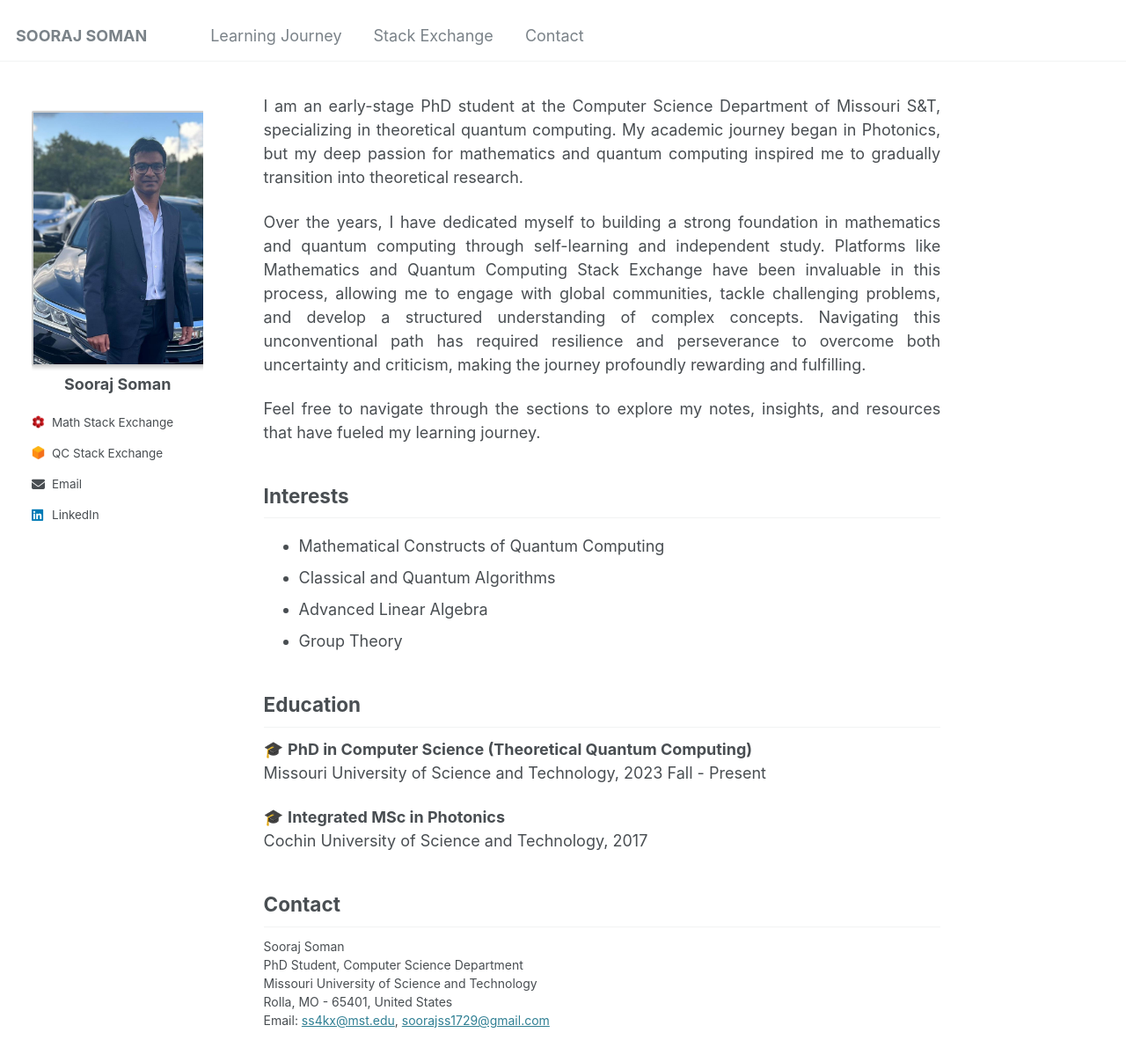
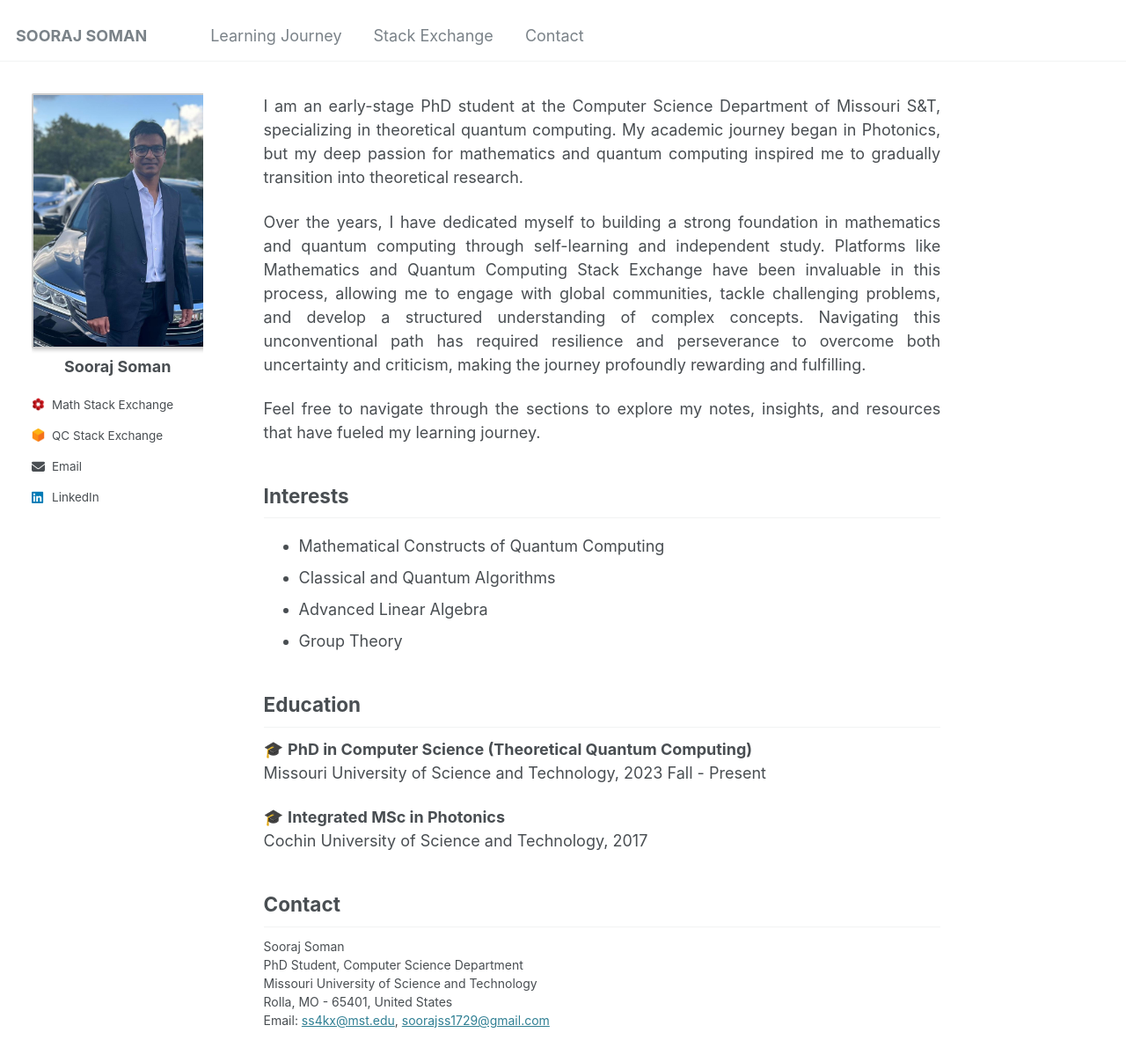
Before and after one commit to soorajss1729/soorajss1729.github.io, a Jekyll site: the page built from _pages/about.md, in a window 1280 px wide and 1400 px high. Shown: the top 1207 px of the window at 88% size. Built offline with Jekyll 4.4.1, drawn with Linux system fonts in a browser that asks for light colours.

Commit message:
Update _sidebar.scss

```diff
--- a/_sass/_sidebar.scss
+++ b/_sass/_sidebar.scss
@@ -81,7 +81,7 @@
   width: 260px; /* Set the desired width */
   height: 290px; /* Set the desired height */
   border-radius: 8px; /* Subtle rounded edges */
-  margin: 20px auto 0 auto; /* Adds top and horizontal spacing */
+  margin: 0px; /* Adds top and horizontal spacing */
 
   img {
     width: 100%; /* Ensure image fills the container */
```
